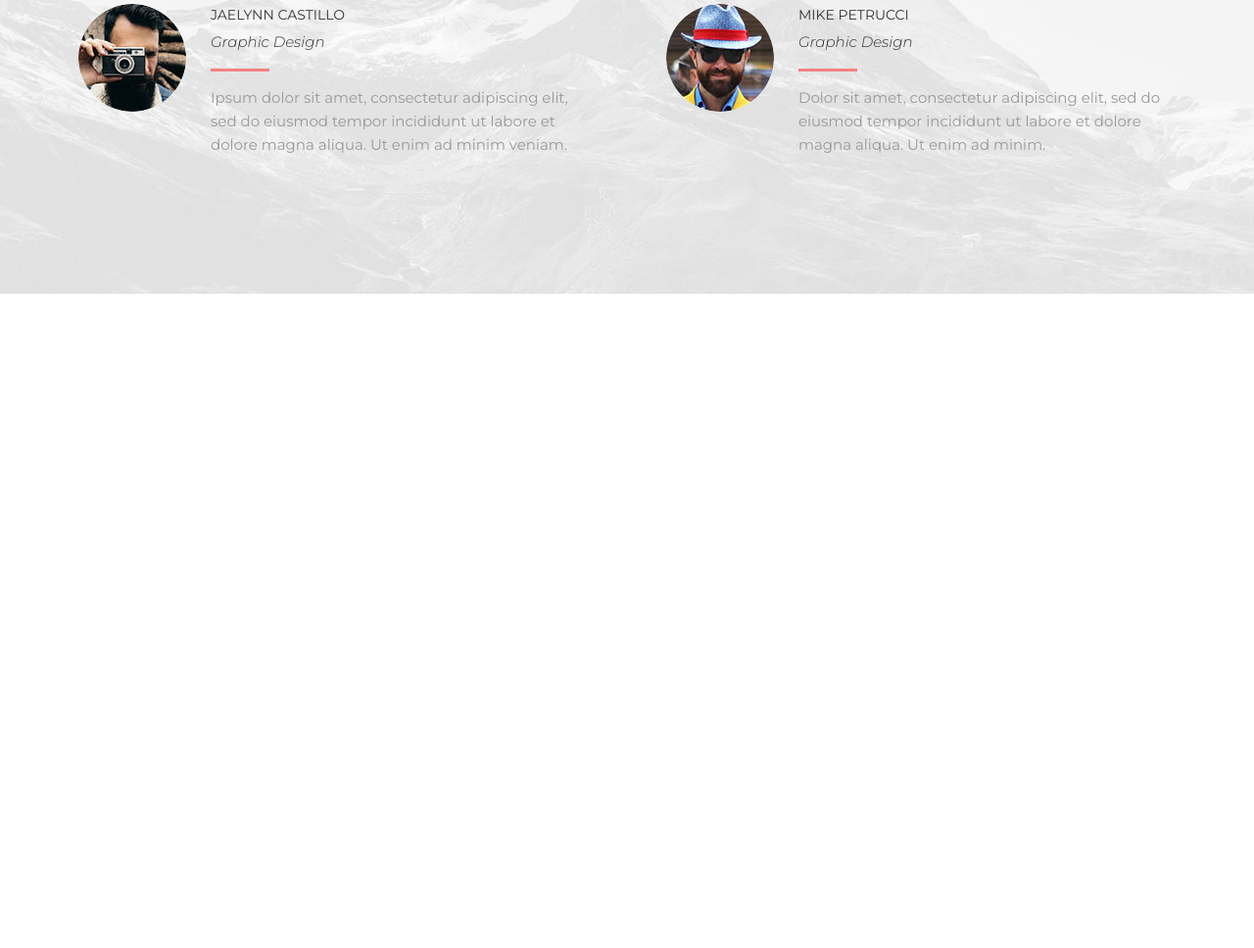
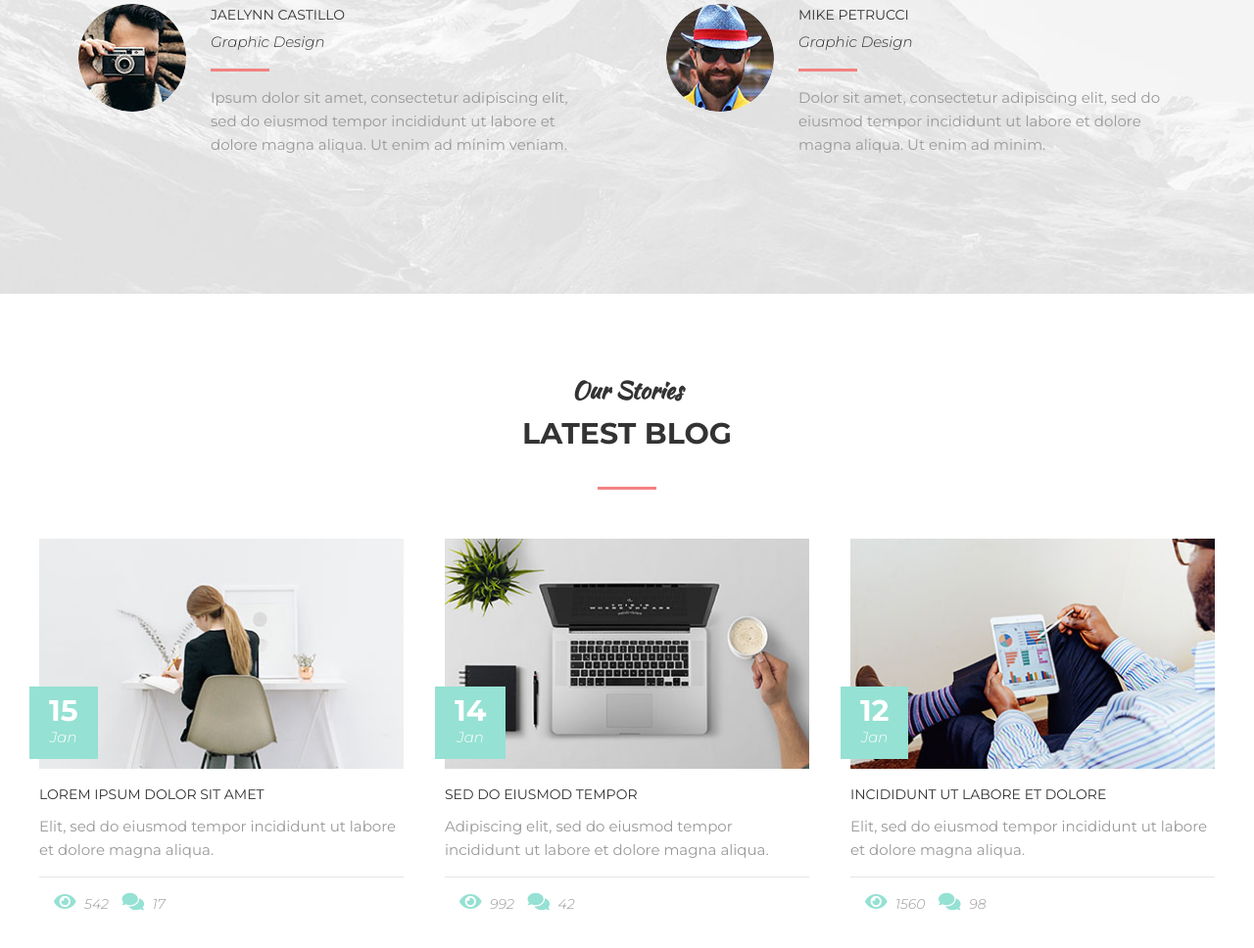
Before and after one commit to pruffit/mogo, a plain HTML site: page index.html in a window 1280 px wide. Shown: the part 7396-8364 px from the top of the page at 98% size. Before the commit the page ends 7696 px from the top, so only its background shows below. Drawn offline with Linux system fonts and the light colour scheme.

Commit message:
Create Blog Section.

```diff
--- a/assets/css/style.css
+++ b/assets/css/style.css
@@ -741,3 +741,94 @@ hr{
     margin: 15px 0;
     background-color: #f38181;
 }
+
+/* Blog */
+.blog{
+    display: flex;
+    justify-content: space-between;
+}
+
+.blog__item{
+    width: 31%;
+}
+
+.blog__header{
+    margin-bottom: 15px;
+    position: relative;
+}
+
+.blog__photo{
+    display: block;
+    max-width: 100%;
+    height: auto;
+}
+
+.blog__date{
+    padding: 10px 20px;
+    background-color: #95e1d3;
+    font-style: italic;
+    font-size: 15px;
+    font-weight: 300;
+    color: white;
+    text-align: center;
+
+    position: absolute;
+    bottom: 10px;
+    left: -10px;
+    z-index: 1;
+}
+
+.blog__date-day{
+    font-size: 30px;
+    font-weight: 700;
+    font-style: normal;
+    line-height: 1;
+}
+
+.blog__content{
+    margin-bottom: 15px;
+}
+
+.blog__title{
+    margin-bottom: 10px;
+    font-size: 14px;
+    color: #333333;
+    text-transform: uppercase;
+}
+
+.blog__title a{
+    color: inherit;
+    text-decoration: none;
+}
+
+.blog__title a:hover{
+    text-decoration: underline;
+}
+
+.blog__text{
+    font-size: 15px;
+    color: #999999;
+    padding-bottom: 15px;
+}
+
+.blog__footer{
+    padding: 15px;
+    border-top: 1px solid #e5e5e5;
+    font-size: 14px;
+    color: #999999;
+    font-style: italic;
+    font-weight: 300;
+}
+
+.blog-stat__item{
+    display: inline-block;
+    vertical-align: top;
+    margin-right: 10px;
+}
+
+.blog-stat__item i{
+    color: #95e1d3;
+    font-size: 20px;
+    line-height: 1;
+    padding-right: 5px;
+}
--- a/index.html
+++ b/index.html
@@ -493,6 +493,90 @@
             </div>
         </div>
     </section>
-
+    <section class="section">
+        <div class="container">
+            <div class="section__header">
+                <h3 class="section__suptitle">Our Stories</h3>
+                <h2 class="section__title">Latest Blog</h2>
+            </div>
+            <div class="blog">
+                <div class="blog__item">
+                    <div class="blog__header">
+                        <a href="#">
+                            <img class="blog__photo" src="assets/images/Blog/blog1.jpg" alt="blog">
+                        </a>
+                        <div class="blog__date">
+                            <div class="blog__date-day">15</div>
+                            Jan
+                        </div>
+                    </div>
+                    <div class="blog__content">
+                        <div class="blog__title">
+                            <a href="#">Lorem ipsum dolor sit amet</a>
+                        </div>
+                        <div class="blog__text">
+                            Elit, sed do eiusmod tempor incididunt ut labore et dolore magna aliqua.
+                        </div>
+                        <div class="blog__footer">
+                            <div class="blog-stat">
+                                <span class="blog-stat__item"><i class="fas fa-eye"></i> 542</span>
+                                <span class="blog-stat__item"><i class="fas fa-comments"></i> 17</span>
+                            </div>
+                        </div>
+                    </div>
+                </div>
+                <div class="blog__item">
+                    <div class="blog__header">
+                        <a href="#">
+                            <img class="blog__photo" src="assets/images/Blog/blog2.jpg" alt="blog">
+                        </a>
+                        <div class="blog__date">
+                            <div class="blog__date-day">14</div>
+                            Jan
+                        </div>
+                    </div>
+                    <div class="blog__content">
+                        <div class="blog__title">
+                            <a href="#">sed do eiusmod tempor</a>
+                        </div>
+                        <div class="blog__text">
+                            Adipiscing elit, sed do eiusmod tempor incididunt ut labore et dolore magna aliqua.
+                        </div>
+                        <div class="blog__footer">
+                            <div class="blog-stat">
+                                <span class="blog-stat__item"><i class="fas fa-eye"></i> 992</span>
+                                <span class="blog-stat__item"><i class="fas fa-comments"></i> 42</span>
+                            </div>
+                        </div>
+                    </div>
+                </div>
+                <div class="blog__item">
+                    <div class="blog__header">
+                        <a href="#">
+                            <img class="blog__photo" src="assets/images/Blog/blog3.jpg" alt="blog">
+                        </a>
+                        <div class="blog__date">
+                            <div class="blog__date-day">12</div>
+                            Jan
+                        </div>
+                    </div>
+                    <div class="blog__content">
+                        <div class="blog__title">
+                            <a href="#">incididunt ut labore et dolore</a>
+                        </div>
+                        <div class="blog__text">
+                            Elit, sed do eiusmod tempor incididunt ut labore et dolore magna aliqua.
+                        </div>
+                        <div class="blog__footer">
+                            <div class="blog-stat">
+                                <span class="blog-stat__item"><i class="fas fa-eye"></i> 1560</span>
+                                <span class="blog-stat__item"><i class="fas fa-comments"></i> 98</span>
+                            </div>
+                        </div>
+                    </div>
+                </div>
+            </div>
+        </div>
+    </section>
 </body>
 </html>
```
Also changed, not shown: assets/images/Blog/blog1.jpg (added), assets/images/Blog/blog2.jpg (added), assets/images/Blog/blog3.jpg (added).
